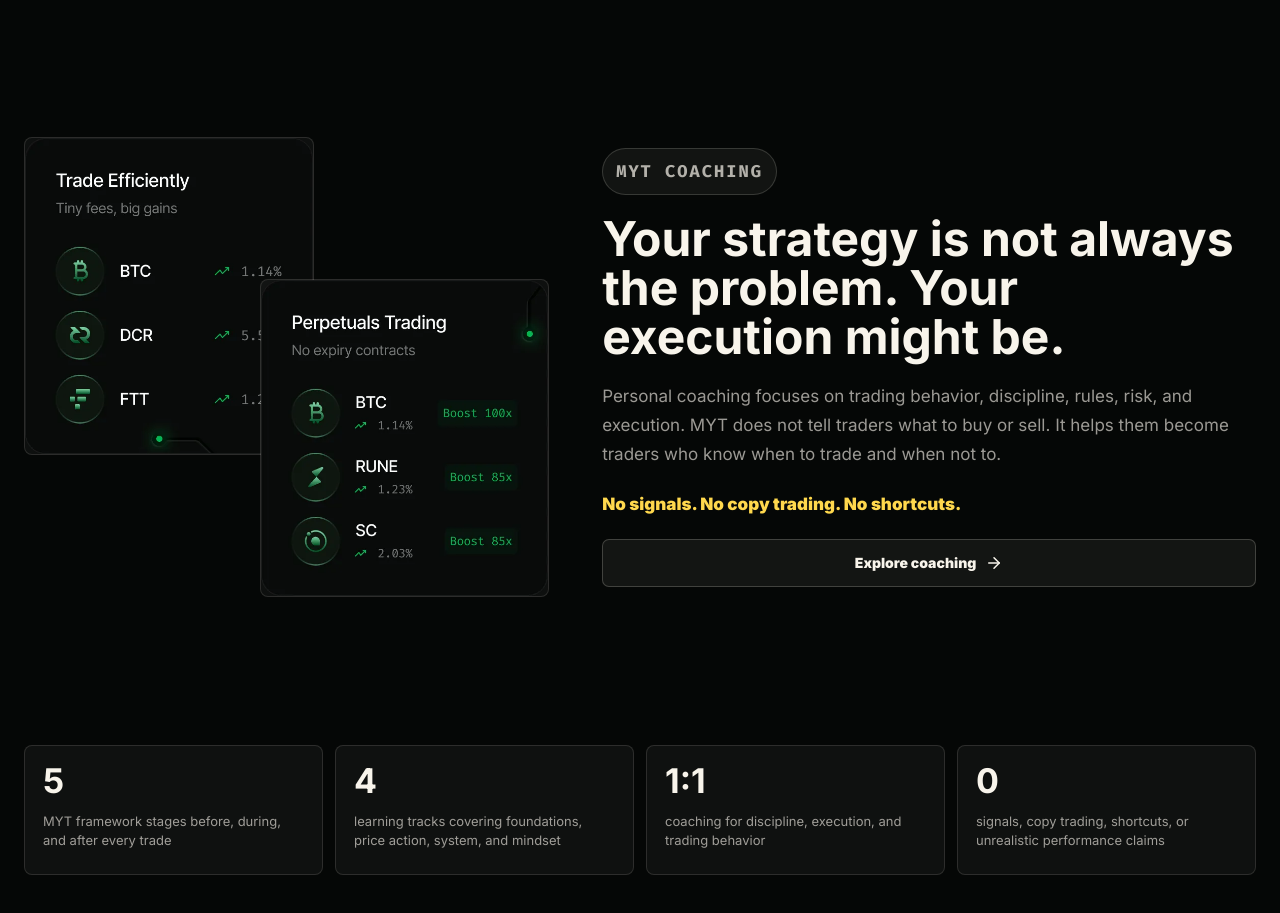
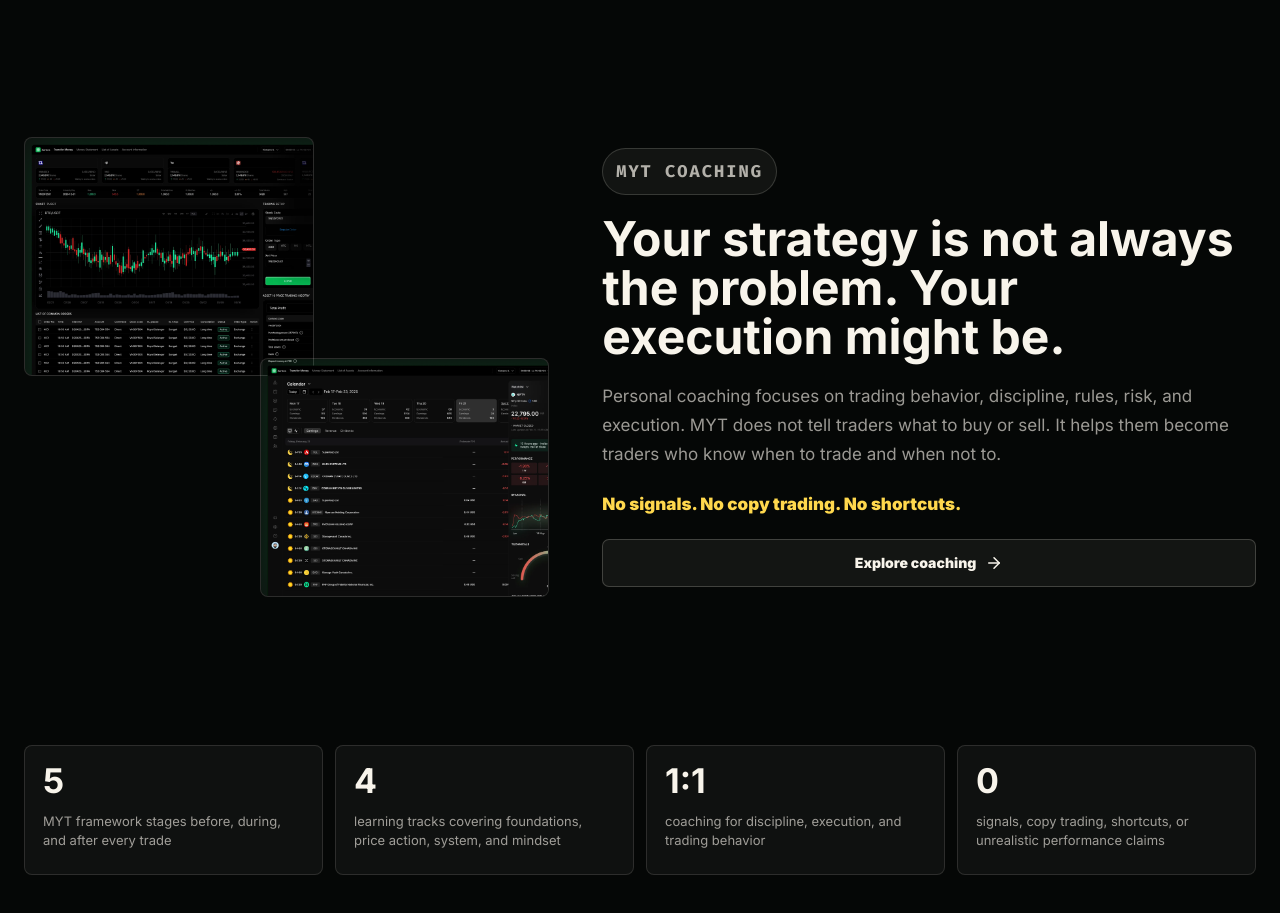
Before and after one commit to CodoWIzard/xentro-trading-template-clone, a Next.js app: page / in a window 1280 px wide. Shown: the part 6580-7493 px from the top of the page. Built offline with nearby package versions, Linux system fonts and the light colour scheme.

Commit message:
Match coaching images to MYT context

```diff
--- a/app/[[...path]]/page.tsx
+++ b/app/[[...path]]/page.tsx
@@ -750,8 +750,20 @@
   return (
     <Reveal className="myt-split-proof" as="section">
       <div>
-        <Image src="/webflow/trading-image-01.webp" alt="" width={566} height={622} />
-        <Image src="/webflow/trading-image-02.webp" alt="" width={566} height={622} />
+        <Image
+          src="/webflow/usecase-dashboard.webp"
+          alt="Trading terminal with chart, setup panel, and order history for execution review."
+          width={1764}
+          height={1454}
+          sizes="(max-width: 900px) 86vw, 24vw"
+        />
+        <Image
+          src="/webflow/usecase-dashboard-three.webp"
+          alt="Market preparation dashboard with calendar, watchlist, and condition review panels."
+          width={1764}
+          height={1454}
+          sizes="(max-width: 900px) 86vw, 24vw"
+        />
       </div>
       <article>
         <p className="myt-kicker">MYT Coaching</p>
```
